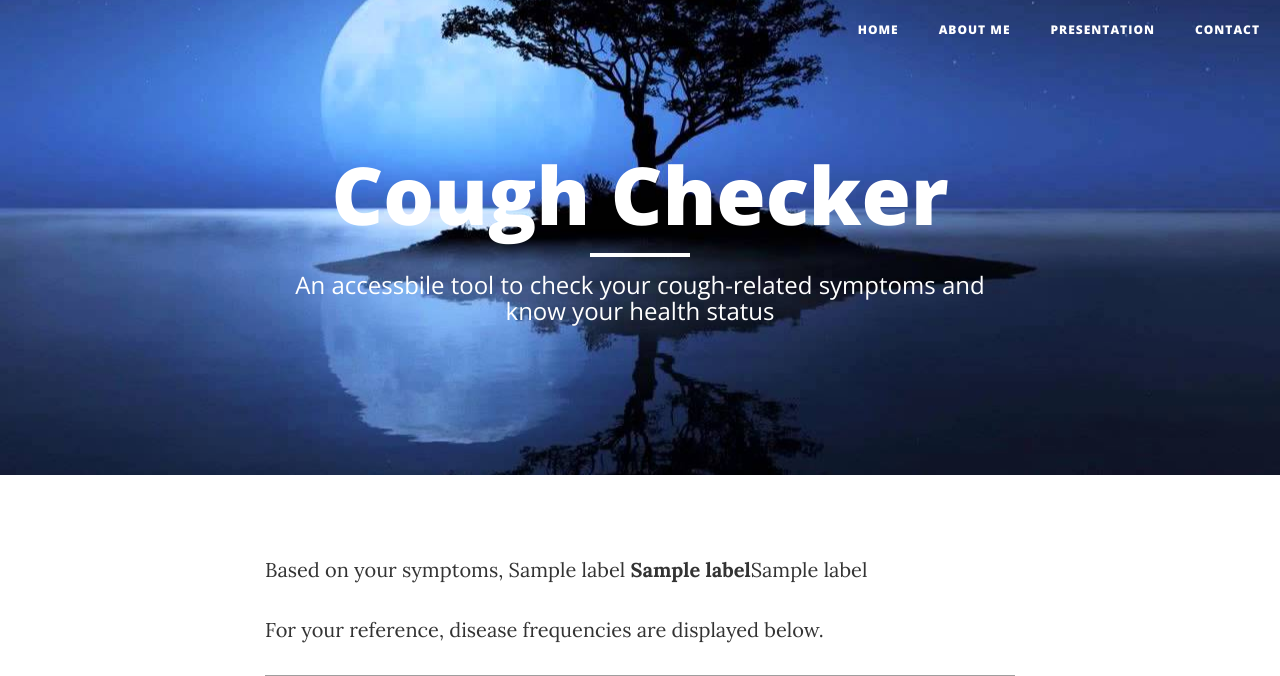
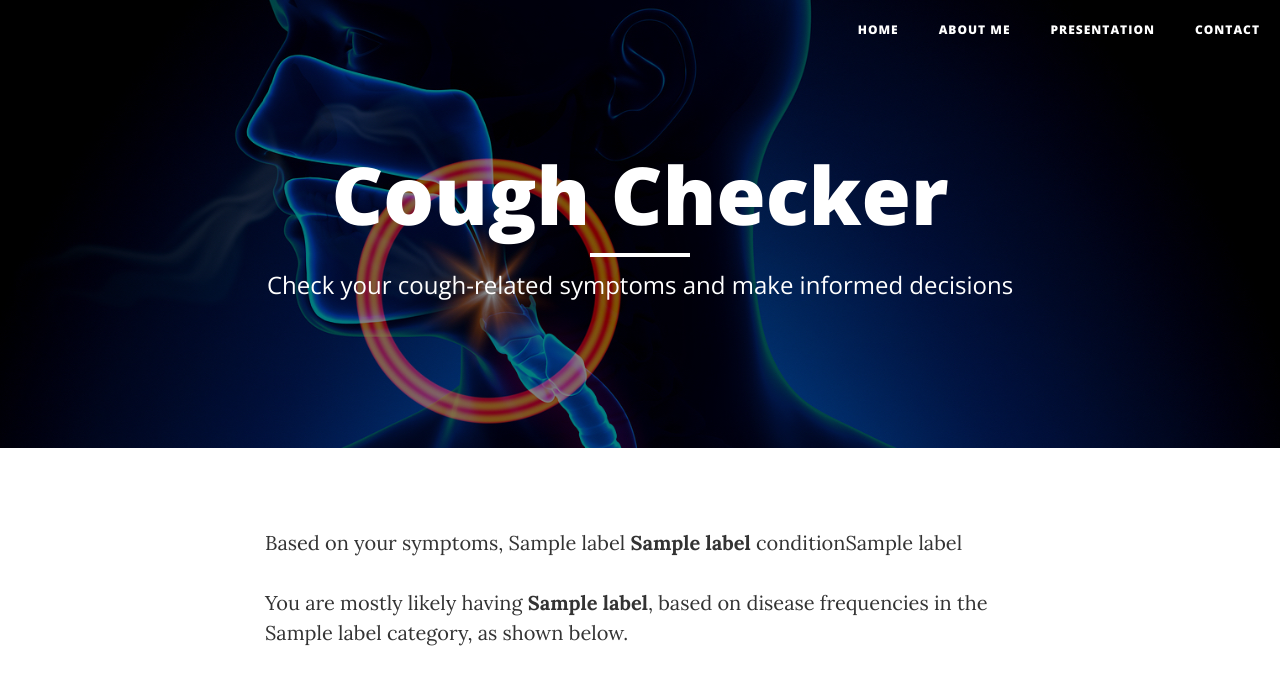
Before and after one commit to yue-huang/CoughChecker, a Flask app: template website/app/templates/result.html in a window 1280 px wide. Shown: the top 676 px of the page. Run offline with Flask 2, Linux system fonts and the light colour scheme; the template is opened without the code that fills it: most values are stand-ins (such as "Sample title", 1, 10 or a date in 2020); some libraries are stand-ins or nearby versions; grey boxes are pictures that could not be loaded.

Commit message:
fix pic and links

```diff
--- a/website/app/a_model.py
+++ b/website/app/a_model.py
@@ -12,15 +12,17 @@ def modelIt(user_input, model_file_name = 'app/data/finalized_model.sav'):
     if y_predict == 1:
         label = [
             'sorry that you may have a ',
-            'severe condition',
+            'severe',
             '. Please visit your healthcare provider soon!',
+            'asthma',
             'severe_condition.png'
         ]
     if y_predict == 0:
         label = [
             'good news! You have a ',
-            'mild condition',
+            'mild',
             '. Feel free to recover by yourself. Please keep monitoring your symptoms.',
+            'upper respiratory infection',
             'mild_condition.png'
         ]
     print('the test prob and predicted class are:', testprob, y_predict)
--- a/website/app/templates/result.html
+++ b/website/app/templates/result.html
@@ -62,14 +62,14 @@
 
   <!-- Page Header -->
   <!-- Set your background image for this header on the line below. -->
-  <header class="intro-header" style="background-image: url('/static/img/background.jpg')">
+  <header class="intro-header" style="background-image: linear-gradient(rgba(0,0,0,0.5),rgba(0,0,0,0.5)), url('/static/img/background.jpg')">
     <div class="container">
       <div class="row">
         <div class="col-lg-8 col-lg-offset-2 col-md-10 col-md-offset-1">
           <div class="site-heading">
             <h1>Cough Checker</h1>
             <hr class="small">
-            <span class="subheading">An accessbile tool to check your cough-related symptoms and know your health status</span>
+            <span class="subheading">Check your cough-related symptoms and make informed decisions</span>
           </div>
         </div>
       </div>
@@ -81,12 +81,12 @@
     <div class="row">
       <div class="col-lg-8 col-lg-offset-2 col-md-10 col-md-offset-1">
         <div>
-          <p>Based on your symptoms, {{label[0]}} <b>{{label[1]}}</b>{{label[2]}}</p>
-          <p>For your reference, disease frequencies are displayed below.</p>
+          <p>Based on your symptoms, {{label[0]}} <b>{{label[1]}}</b> condition{{label[2]}}</p>
+          <p>You are mostly likely having <b>{{label[3]}}</b>, based on disease frequencies in the {{label[1]}} category, as shown below.</p>
         </div>
 
         <div>
-          <img class="freq-img" src="/static/img/{{label[3]}}">
+          <img class="freq-img" src="/static/img/{{label[4]}}">
         </div>
 
         <div class="warning">
```
Also changed, not shown: website/app/templates/index.html (+7 -7 lines), website/app/static/img/background.jpg, website/app/static/img/mild_condition.png, website/app/static/img/severe_condition.png.
